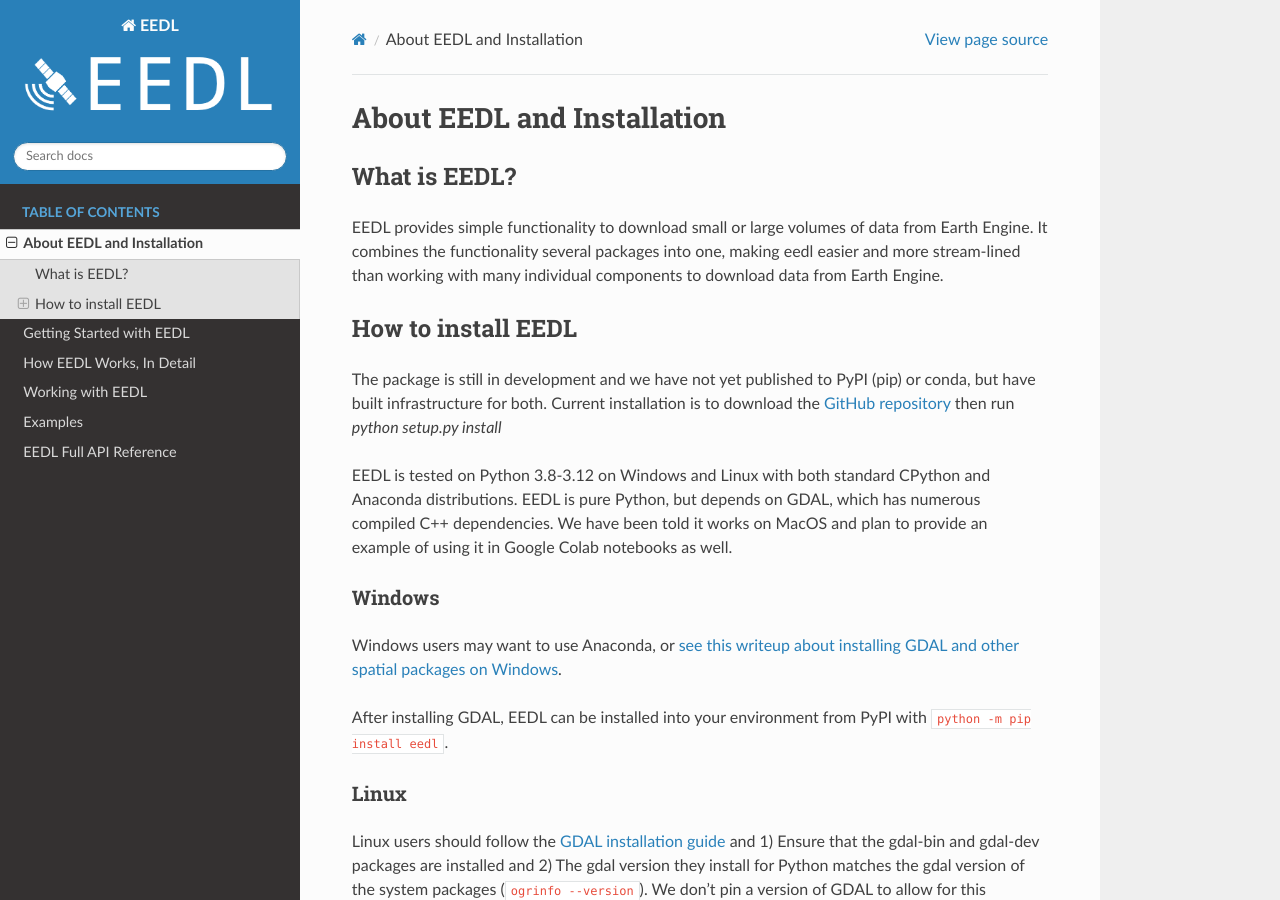
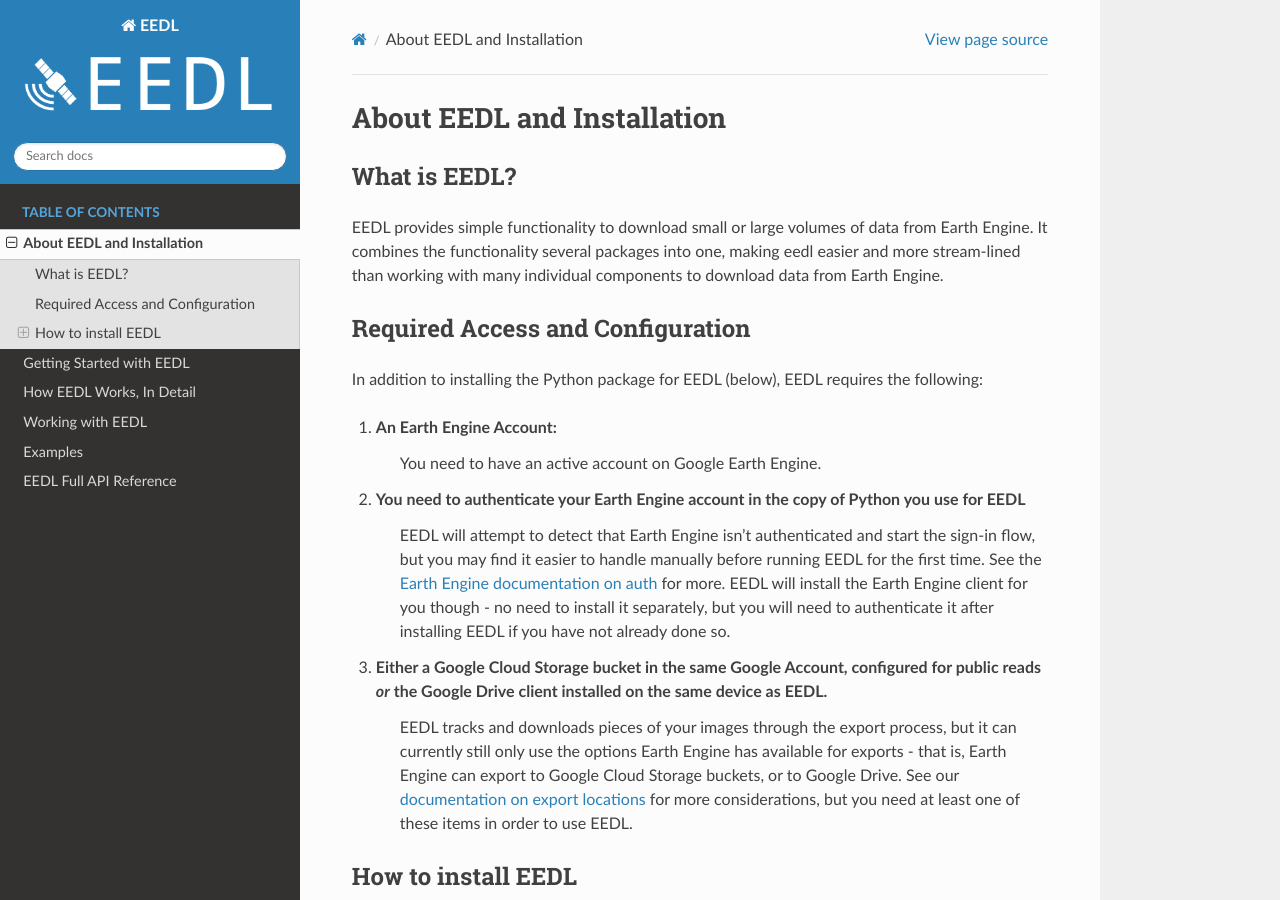
Before and after one commit to water3d/eedl, a Sphinx documentation site: the page built from docs/source/user_guide/about.rst, in a window 1280 px wide and 900 px high. Built offline with Sphinx 7.4.7 and the Read the Docs theme 2.0.0, drawn with Linux system fonts in a browser that asks for light colours; pages that are not in the unit, such as notebooks, are missing from menus.

Commit message:
Adding additional requirements to installation section

```diff
--- a/docs/source/user_guide/about.rst
+++ b/docs/source/user_guide/about.rst
@@ -5,6 +5,24 @@ What is EEDL?
 ---------------
 EEDL provides simple functionality to download small or large volumes of data from Earth Engine. It combines the functionality
 several packages into one, making eedl easier and more stream-lined than working with many individual components to download data from Earth Engine.
+
+Required Access and Configuration
+------------------------------------
+In addition to installing the Python package for EEDL (below), EEDL requires the following:
+
+1. An Earth Engine Account:
+    You need to have an active account on Google Earth Engine.
+2. You need to authenticate your Earth Engine account in the copy of Python you use for EEDL
+    EEDL will attempt to detect that Earth Engine isn't authenticated and start the sign-in flow,
+    but you may find it easier to handle manually before running EEDL for the first time. See
+    the `Earth Engine documentation on auth <https://developers.google.com/earth-engine/guides/auth>`_ for more.
+    EEDL will install the Earth Engine client for you though - no need to install it separately, but you
+    will need to authenticate it after installing EEDL if you have not already done so.
+3. Either a Google Cloud Storage bucket in the same Google Account, configured for public reads *or* the Google Drive client installed on the same device as EEDL.
+    EEDL tracks and downloads pieces of your images through the export process, but it can currently still only use
+    the options Earth Engine has available for exports - that is, Earth Engine can export to Google Cloud Storage buckets,
+    or to Google Drive. See our `documentation on export locations <ExportLocations>`_ for more considerations, but you need at least one
+    of these items in order to use EEDL.
 
 How to install EEDL
 -----------------------
```
